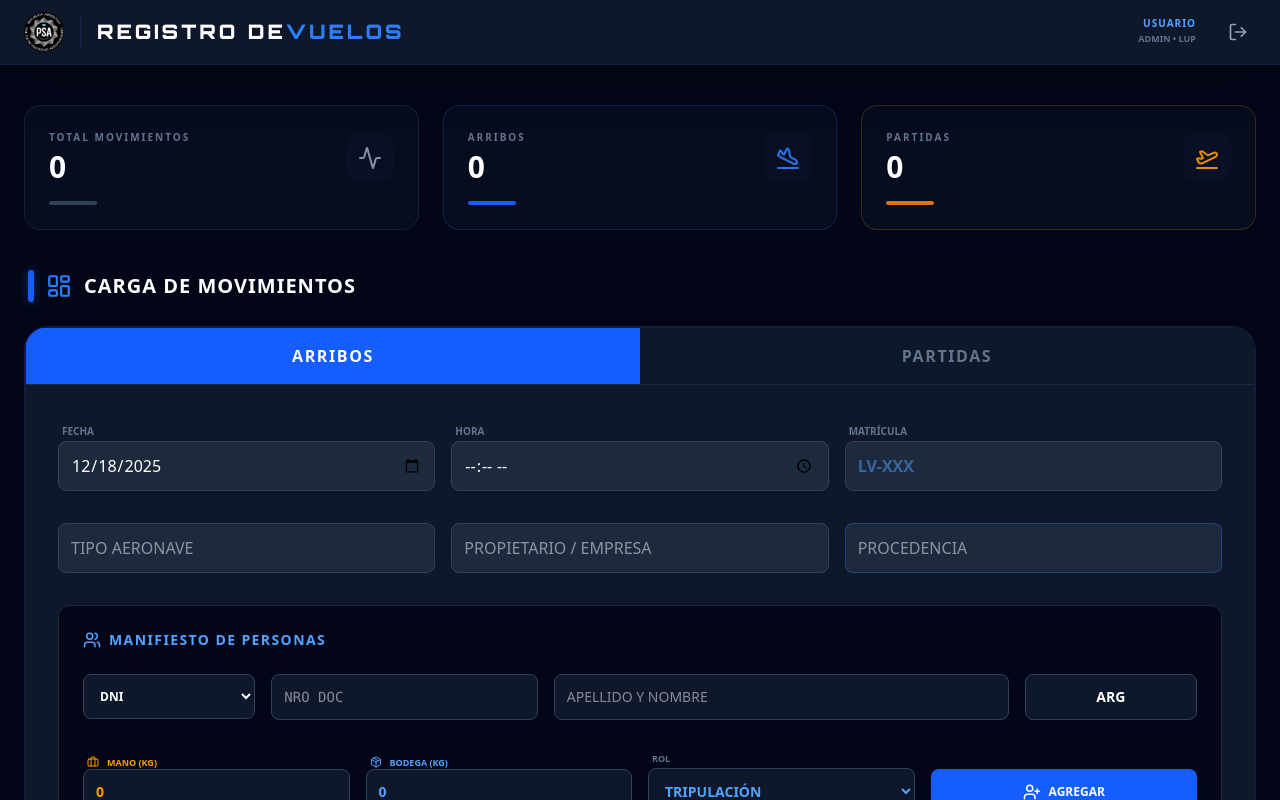
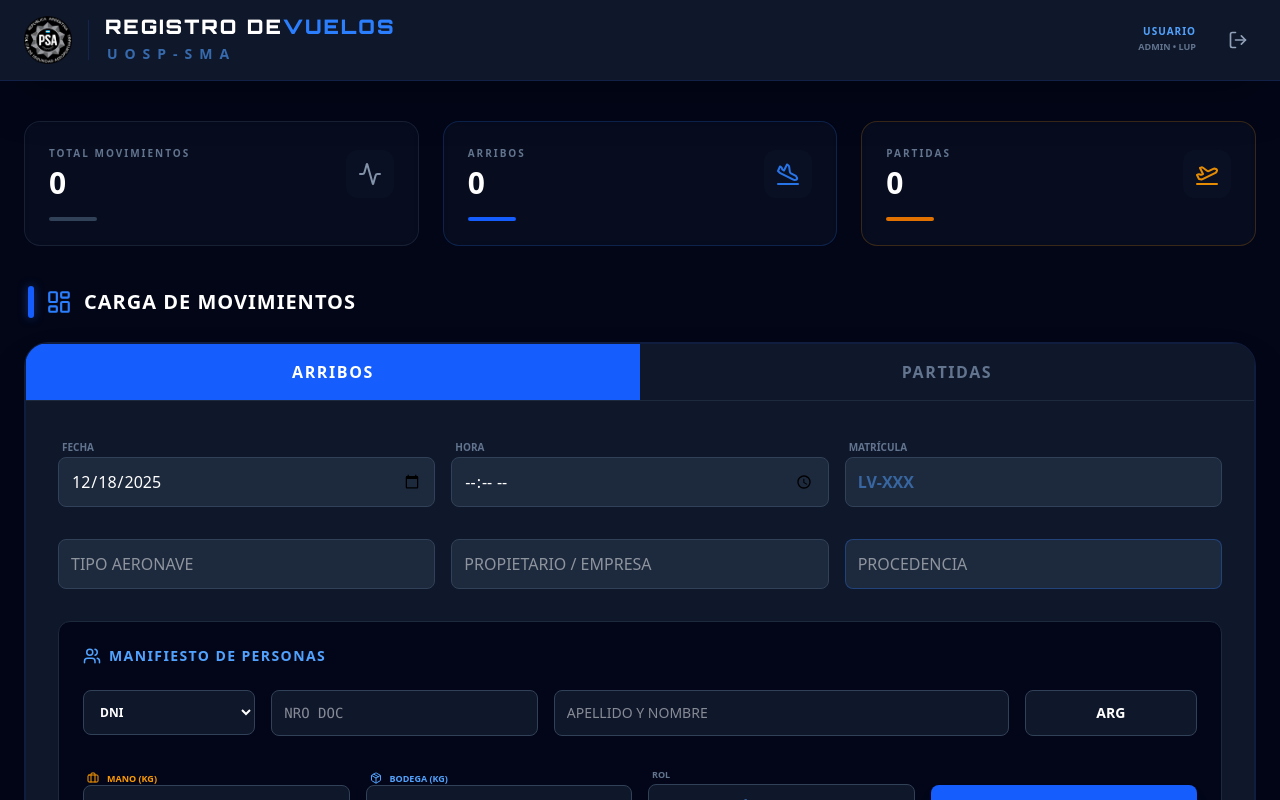
Before and after one commit to Rolando-Du/psa-vuelos-sistema, a React (Vite) app in the folder frontend/: page / in a window 1280 px wide. Shown: the top 800 px of the page. Built offline with nearby package versions, Linux system fonts and the light colour scheme; no server answers; sample sign-in values are in the browser's storage.

Commit message:
mejora ui navbar

```diff
--- a/frontend/src/App.jsx
+++ b/frontend/src/App.jsx
@@ -42,7 +42,6 @@ function Dashboard() {
     if (!flights || !Array.isArray(flights))
       return { total: 0, arribos: 0, partidas: 0 };
 
-    // Filtramos los que no estén anulados
     const activeFlights = flights.filter((f) => f.estado !== "ANULADO");
 
     return {
@@ -60,20 +59,27 @@ function Dashboard() {
     <div className="min-h-screen bg-[#020617] font-sans antialiased text-slate-300">
       {/* NAVBAR */}
       <nav className="bg-[#0f172a] border-b border-blue-900/30 shadow-2xl sticky top-0 z-50">
-        <div className="max-w-7xl mx-auto px-6 h-16 flex items-center justify-between">
+        <div className="max-w-7xl mx-auto px-6 h-20 flex items-center justify-between">
           <div className="flex items-center gap-4">
             <img
               src={logoPSA}
               alt="Logo PSA"
-              className="h-10 w-auto object-contain"
+              className="h-12 w-auto object-contain"
             />
-            <div className="hidden sm:block w-px h-8 bg-blue-900/40"></div>
-            <span
-              className="text-xl font-black tracking-[0.15em] uppercase text-white"
-              style={{ fontFamily: "'Orbitron', sans-serif" }}
-            >
-              Registro de<span className="text-blue-500">Vuelos</span>
-            </span>
+            <div className="hidden sm:block w-px h-10 bg-blue-900/40"></div>
+
+            {/* TÍTULO Y SIGLA DEBAJO */}
+            <div className="flex flex-col justify-center">
+              <span
+                className="text-lg sm:text-xl font-black tracking-widest uppercase text-white leading-none"
+                style={{ fontFamily: "'Orbitron', sans-serif" }}
+              >
+                Registro de<span className="text-blue-500">Vuelos</span>
+              </span>
+              <span className="text-[14px] font-bold text-blue-400/60 tracking-[0.5em] uppercase mt-1.5 ml-0.5">
+                UOSP-SMA
+              </span>
+            </div>
           </div>
 
           <div className="flex items-center gap-6">
@@ -172,7 +178,6 @@ function Dashboard() {
             </button>
           </div>
 
-          {/* CONTENEDOR ANIMADO */}
           <div
             className={`transition-all duration-700 ease-in-out overflow-hidden ${
               isTableOpen
@@ -187,7 +192,6 @@ function Dashboard() {
         </section>
       </main>
 
-      {/* FOOTER */}
       <footer className="py-12 text-center">
         <div className="w-20 h-1 bg-slate-800 mx-auto mb-6 rounded-full"></div>
         <p className="text-slate-600 text-[10px] font-bold uppercase tracking-[0.3em]">
```
